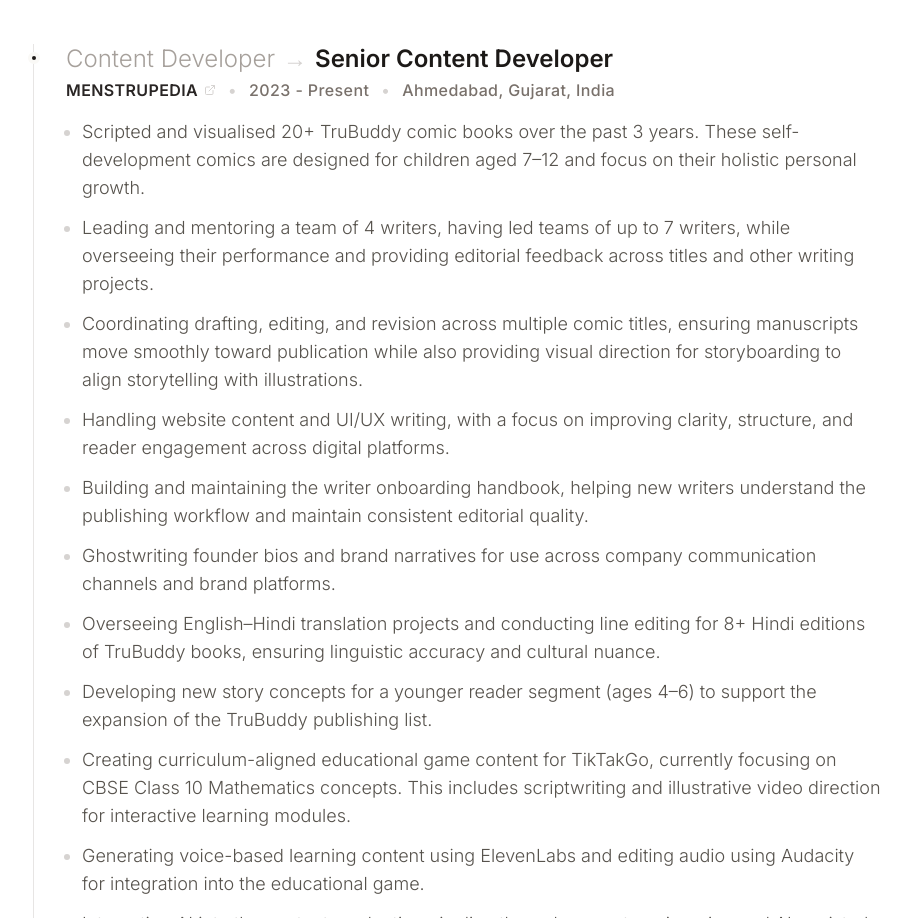
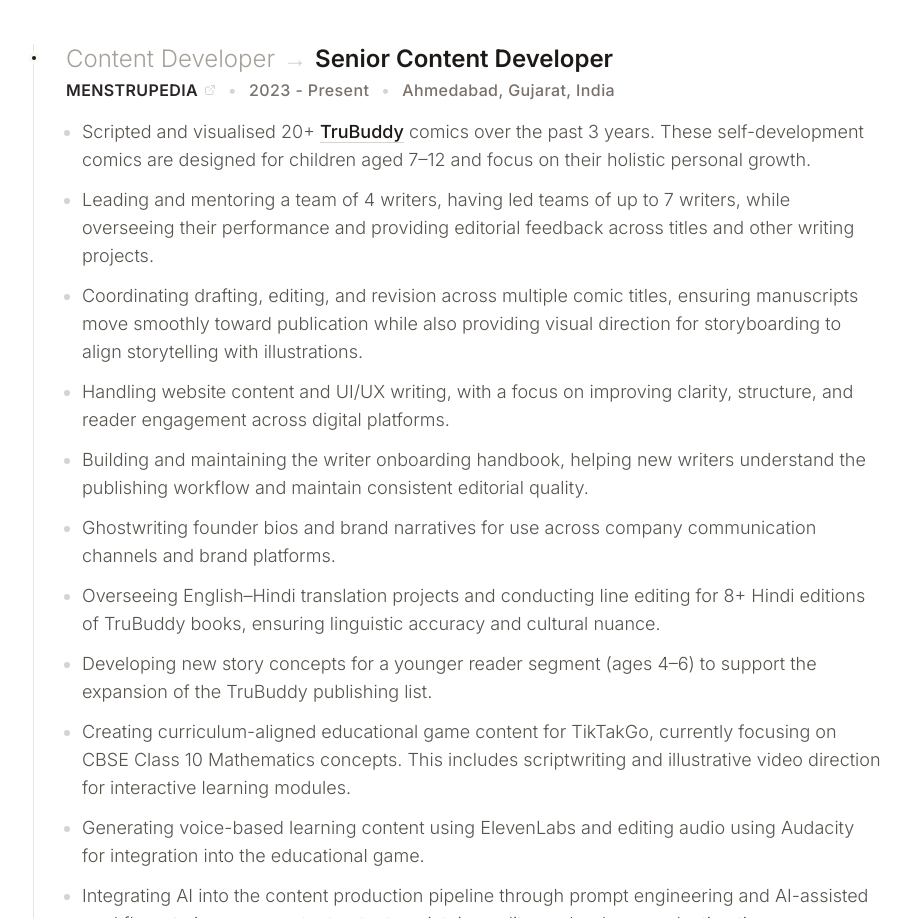
Before and after one commit to sonakhirumi/sonakhi-portfolio, a React (Vite) app: page /about in a window 1280 px wide. Shown: the part 1133-2051 px from the top of the page, without its empty margins (183-1094 px from the left). Built offline with nearby package versions, Linux system fonts and the light colour scheme; a web font is replaced by a local one.

Commit message:
Update TruBuddy comic bullet point and link to trubuddy.me

```diff
--- a/components/About.tsx
+++ b/components/About.tsx
@@ -74,7 +74,18 @@ const About: React.FC = () => {
             </div>
           </div>
           <ul className="space-y-2 md:space-y-3 text-stone-600 font-light text-base md:text-lg list-disc pl-4 marker:text-stone-300">
-            <li>Scripted and visualised 20+ TruBuddy comic books over the past 3 years. These self-development comics are designed for children aged 7–12 and focus on their holistic personal growth.</li>
+            <li>
+              Scripted and visualised 20+{' '}
+              <a
+                href="https://trubuddy.me"
+                target="_blank"
+                rel="noopener noreferrer"
+                className="font-medium text-stone-900 underline underline-offset-4 decoration-stone-300 hover:text-stone-600 transition-colors"
+              >
+                TruBuddy
+              </a>{' '}
+              comics over the past 3 years. These self-development comics are designed for children aged 7–12 and focus on their holistic personal growth.
+            </li>
             <li>Leading and mentoring a team of 4 writers, having led teams of up to 7 writers, while overseeing their performance and providing editorial feedback across titles and other writing projects.</li>
             <li>Coordinating drafting, editing, and revision across multiple comic titles, ensuring manuscripts move smoothly toward publication while also providing visual direction for storyboarding to align storytelling with illustrations.</li>
             <li>Handling website content and UI/UX writing, with a focus on improving clarity, structure, and reader engagement across digital platforms.</li>
```
